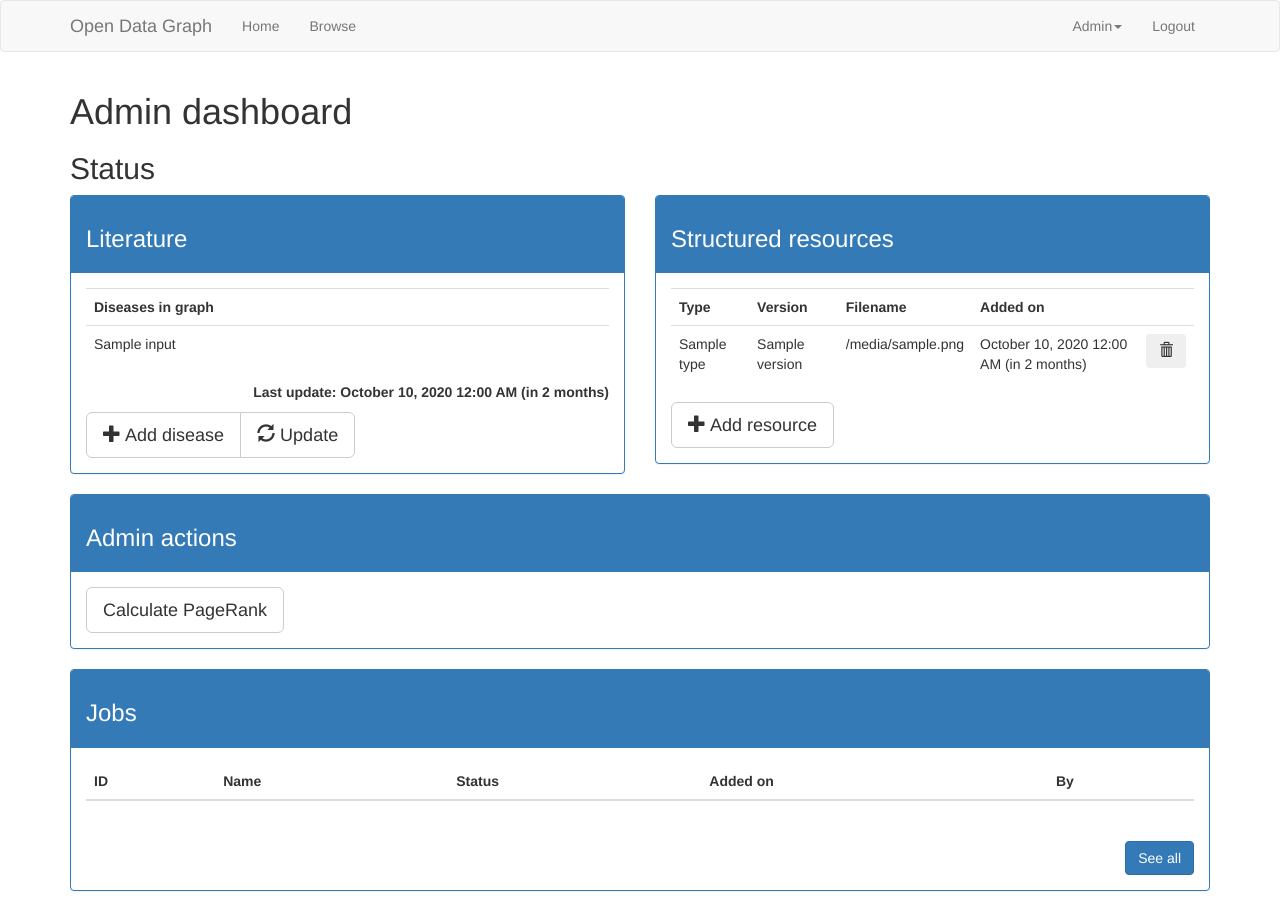
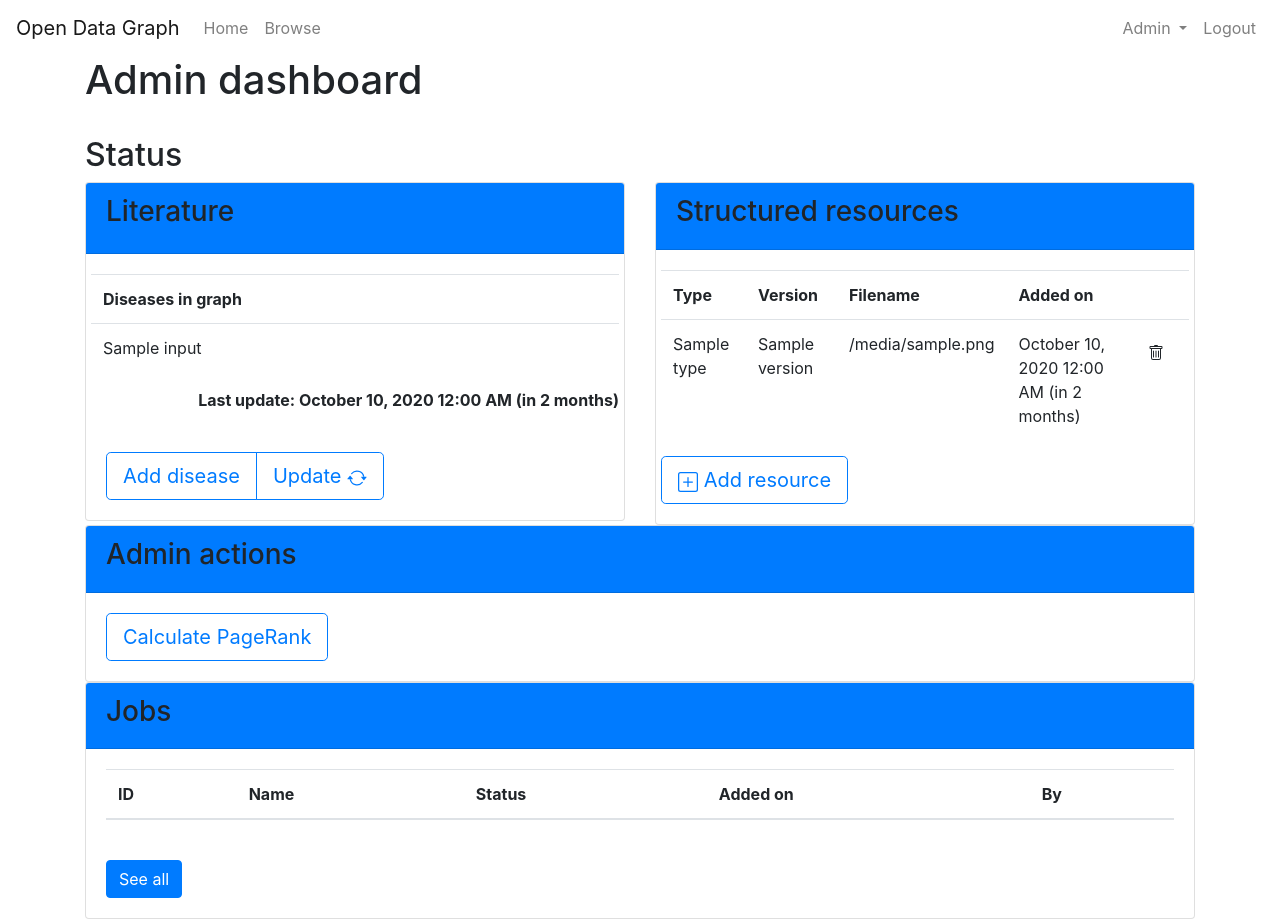
Before and after one commit to GyftakisK/OpenDataGraph, a Flask app: page /admin/ in a window 1280 px wide. Before the commit the page ends 891 px from the top, so only its background shows below. Run offline with Flask 2, Linux system fonts and the light colour scheme; a user stored in the database is signed in; tables that the repository leaves empty hold one stand-in row (values such as "Sample post"); a database or web service that is not in the repository returns one stand-in record (values such as "Sample title"); lists and menus that the app fills with data are empty; parts of the project's set-up code (start-up, migrations or seed data) failed here and were passed over; some libraries are stand-ins or nearby versions.

Commit message:
Update to Bootstrap 4.0 + browser fixes

```diff
--- a/app/templates/admin/dashboard.html
+++ b/app/templates/admin/dashboard.html
@@ -1,105 +1,141 @@
 {% extends 'base.html' %}
-{% import 'bootstrap/wtf.html' as wtf %}
+{% from 'bootstrap/form.html' import render_form %}
 
 {% block app_content %}
+
+    <div class="container">
         <h1>Admin dashboard</h1>
-    <div>
+        <br>
         <h2>Status</h2>
         <div id="resource-status" class="row">
             <div class="col-md-6">
-                <div class="panel panel-primary">
-                    <div class="panel-heading"><h3>Literature</h3></div>
-                    <div id="literature_panel_body" class="panel-body">
+                <div class="card">
+                    <div class="card-header bg-primary">
+                        <h3 class="card-title">Literature</h3>
+                    </div>
+                    <div id="literature_card_body" class="card-body">
+                        <div class="row">
                             <table class="table">
                                 <tr>
-                                <th>Diseases in graph</th>
+                                    <th scope="col">Diseases in graph</th>
                                 </tr>
                                 {% for mesh in mesh_terms %}
                                     <tr>
-                                <td>{{mesh}}</td>
+                                        <td>{{ mesh }}</td>
                                     </tr>
                                 {% endfor %}
                             </table>
+                        </div>
+                        <div class="row justify-content-end">
                             {% if last_update %}
-                        <p class="pull-right"><strong>Last update: {{ moment(last_update).format('LLL') }} ({{ moment(last_update).fromNow() }})</strong></p>
+                                <p class="pull-right"><strong>Last update: {{ moment(last_update).format('LLL') }}
+                                    ({{ moment(last_update).fromNow() }})</strong></p>
                             {% else %}
                                 <p class="pull-right"><strong>Last update: Never</strong></p>
                             {% endif %}
+                        </div>
                         <br>
                         <div class="btn-group">
-                            <button id="add_disease" type="button" class="btn btn-default btn-lg"
+                            <button id="add_disease" type="button" class="btn btn-outline-primary btn-lg"
                                     data-toggle="collapse" data-target="#add_disease_form"
                                     aria-expanded="false" aria-controls="add_disease_form">
                                 <span class="glyphicon glyphicon-plus"></span> Add disease
                             </button>
-                            <button id="update_literature_btn" type="button" class="btn btn-default btn-lg">
-                                <span class="glyphicon glyphicon-refresh" aria-hidden="true"></span> Update
+                            <button id="update_literature_btn" type="button"
+                                    class="btn btn-outline-primary btn-lg">
+                                Update
+                                <svg width="1em" height="1em" viewBox="0 0 16 16" class="bi bi-arrow-repeat"
+                                     fill="currentColor" xmlns="http://www.w3.org/2000/svg">
+                                    <path d="M11.534 7h3.932a.25.25 0 0 1 .192.41l-1.966 2.36a.25.25 0 0 1-.384 0l-1.966-2.36a.25.25 0 0 1 .192-.41zm-11 2h3.932a.25.25 0 0 0 .192-.41L2.692 6.23a.25.25 0 0 0-.384 0L.342 8.59A.25.25 0 0 0 .534 9z"></path>
+                                    <path fill-rule="evenodd"
+                                          d="M8 3c-1.552 0-2.94.707-3.857 1.818a.5.5 0 1 1-.771-.636A6.002 6.002 0 0 1 13.917 7H12.9A5.002 5.002 0 0 0 8 3zM3.1 9a5.002 5.002 0 0 0 8.757 2.182.5.5 0 1 1 .771.636A6.002 6.002 0 0 1 2.083 9H3.1z"></path>
+                                </svg>
                             </button>
                         </div>
-                        <div id="add_disease_form"  class="collapse multi-collapse">
+                        <div id="add_disease_form" class="collapse multi-collapse">
                             <br>
-                            {{ wtf.quick_form(form_literature) }}
+                            {{ render_form(form_literature) }}
                         </div>
                     </div>
                 </div>
             </div>
             <div class="col-md-6">
-                <div class="panel panel-primary">
-                    <div class="panel-heading"><h3>Structured resources</h3></div>
-                    <div id="struct_panel_body" class="panel-body">
+                <div class="card card-primary">
+                    <div class="card-header bg-primary"><h3>Structured resources</h3></div>
+                    <div id="struct_card_body" class="card-body">
+                        <div class="row">
                             <table class="table" id="structTable">
                                 <tr>
-                                <th>Type</th>
-                                <th>Version</th>
-                                <th>Filename</th>
-                                <th>Added on</th>
-                                <th></th>
+                                    <th scope="col">Type</th>
+                                    <th scope="col">Version</th>
+                                    <th scope="col">Filename</th>
+                                    <th scope="col">Added on</th>
+                                    <th scope="col"></th>
                                 </tr>
                                 {% for struct in structured_resources %}
                                     <tr>
-                                <td>{{struct['type']}}</td>
-                                <td>{{struct['version']}}</td>
-                                <td>{{struct['filename']}}</td>
-                                <td>{{ moment(struct['last_update']).format('LLL') }} ({{ moment(struct['last_update']).fromNow() }})</td>
-                                <td><button type="submit" class="btn removeButton">
-                                    <span class="glyphicon glyphicon-trash"></span></button></td>
+                                        <td>{{ struct['type'] }}</td>
+                                        <td>{{ struct['version'] }}</td>
+                                        <td>{{ struct['filename'] }}</td>
+                                        <td>{{ moment(struct['last_update']).format('LLL') }}
+                                            ({{ moment(struct['last_update']).fromNow() }})
+                                        </td>
+                                        <td>
+                                            <button type="submit" class="btn removeButton align-items-center">
+                                                <svg width="1em" height="1em" viewBox="0 0 16 16" class="bi bi-trash"
+                                                     fill="currentColor" xmlns="http://www.w3.org/2000/svg">
+                                                    <path d="M5.5 5.5A.5.5 0 0 1 6 6v6a.5.5 0 0 1-1 0V6a.5.5 0 0 1 .5-.5zm2.5 0a.5.5 0 0 1 .5.5v6a.5.5 0 0 1-1 0V6a.5.5 0 0 1 .5-.5zm3 .5a.5.5 0 0 0-1 0v6a.5.5 0 0 0 1 0V6z"></path>
+                                                    <path fill-rule="evenodd"
+                                                          d="M14.5 3a1 1 0 0 1-1 1H13v9a2 2 0 0 1-2 2H5a2 2 0 0 1-2-2V4h-.5a1 1 0 0 1-1-1V2a1 1 0 0 1 1-1H6a1 1 0 0 1 1-1h2a1 1 0 0 1 1 1h3.5a1 1 0 0 1 1 1v1zM4.118 4L4 4.059V13a1 1 0 0 0 1 1h6a1 1 0 0 0 1-1V4.059L11.882 4H4.118zM2.5 3V2h11v1h-11z"></path>
+                                                </svg>
+                                            </button>
+                                        </td>
                                     </tr>
                                 {% endfor %}
                             </table>
-                        <button id="add_resource" type="button" class="btn btn-default btn-lg"
+                            <button id="add_resource" type="button"
+                                    class="btn btn-outline-primary btn-lg align-items-center"
                                     data-toggle="collapse" data-target="#add_resource_forms"
                                     aria-expanded="false" aria-controls="add_resource_forms">
-                            <span class="glyphicon glyphicon-plus"></span> Add resource
+                                <svg width="1em" height="1em" viewBox="0 0 16 16" class="bi bi-plus-square"
+                                     fill="currentColor" xmlns="http://www.w3.org/2000/svg">
+                                    <path fill-rule="evenodd"
+                                          d="M14 1H2a1 1 0 0 0-1 1v12a1 1 0 0 0 1 1h12a1 1 0 0 0 1-1V2a1 1 0 0 0-1-1zM2 0a2 2 0 0 0-2 2v12a2 2 0 0 0 2 2h12a2 2 0 0 0 2-2V2a2 2 0 0 0-2-2H2z"/>
+                                    <path fill-rule="evenodd"
+                                          d="M8 4a.5.5 0 0 1 .5.5v3h3a.5.5 0 0 1 0 1h-3v3a.5.5 0 0 1-1 0v-3h-3a.5.5 0 0 1 0-1h3v-3A.5.5 0 0 1 8 4z"/>
+                                </svg>
+                                Add resource
                             </button>
                             <div id="add_resource_forms" class="collapse multi-collapse">
                                 <br>
-                            {{ wtf.quick_form(form_drugbank) }}
+                                {{ render_form(form_drugbank) }}
                                 <br>
                                 <p><strong>OR</strong></p>
                                 <br>
-                            {{ wtf.quick_form(form_obo) }}
+                                {{ render_form(form_obo) }}
                             </div>
                         </div>
                     </div>
                 </div>
             </div>
-        <div id="admin-actions" class="row" >
+        </div>
+        <div id="admin-actions" class="row">
             <div class="col-md-12">
-                <div class="panel panel-primary">
-                    <div class="panel-heading"><h3>Admin actions</h3></div>
-                    <div class="panel-body">
-                        <button id="calculate_pagerank" type="button" class="btn btn-default btn-lg">
+                <div class="card card-primary">
+                    <div class="card-header bg-primary"><h3>Admin actions</h3></div>
+                    <div class="card-body">
+                        <button id="calculate_pagerank" type="button" class="btn btn-outline-primary btn-lg">
                             Calculate PageRank
                         </button>
                     </div>
                 </div>
             </div>
         </div>
-        <div id="job-status" class="row" >
+        <div id="job-status" class="row">
             <div class="col-md-12">
-                <div class="panel panel-primary">
-                    <div class="panel-heading"><h3>Jobs</h3></div>
-                    <div class="panel-body">
+                <div class="card card-primary">
+                    <div class="card-header bg-primary"><h3>Jobs</h3></div>
+                    <div class="card-body">
                         <table id="job-status-table" class="table table-hover">
                             <thead>
                             <tr>
@@ -116,8 +152,8 @@
                                     data-html="true"
                                     data-placement="bottom"
                                     title="<p><b> Inputs: </b> {{ job['task_inputs'] }}</p>">
-                                    <td>{{job['task_id']}}</td>
-                                    <td>{{job['task_name']}}</td>
+                                    <td>{{ job['task_id'] }}</td>
+                                    <td>{{ job['task_name'] }}</td>
                                     {% if job['status'] == "SUCCESS" %}
                                         <td style="background: #0f590d; color: #0c0c0c">
                                             {% elif job['status'] == "FAILURE" %}
@@ -125,16 +161,19 @@
                                             {% else %}
                                         <td style="background: #df8505; color: #0c0c0c">
                                     {% endif %}
-                                        <strong>{{job['status']}}</strong>
+                                    <strong>{{ job['status'] }}</strong>
                                     </td>
-                                    <td>{{ moment(job['added_on']).format('LLL') }} ({{ moment(job['added_on']).fromNow() }})</td>
-                                    <td>{{job['user_email']}}</td>
+                                    <td>{{ moment(job['added_on']).format('LLL') }}
+                                        ({{ moment(job['added_on']).fromNow() }})
+                                    </td>
+                                    <td>{{ job['user_email'] }}</td>
                                 </tr>
                             {% endfor %}
                             </tbody>
                         </table>
                         <br>
-                        <a href="{{ url_for('admin.monitor_jobs') }}" class="btn btn-primary stretched-link pull-right">See all</a>
+                        <a href="{{ url_for('admin.monitor_jobs') }}" class="btn btn-primary stretched-link pull-right">See
+                            all</a>
                     </div>
                 </div>
             </div>
@@ -152,35 +191,37 @@
 
         function update_literature() {
             updateLiteratureBtn.html('<img src="{{ url_for('static', filename='loading.gif') }}">');
-            $.post("{{ url_for('admin.update_literature') }}", function(data) {
+            $.post("{{ url_for('admin.update_literature') }}", function (data) {
                 let old_button = '<span class="glyphicon glyphicon-refresh" aria-hidden="true"></span> Update';
                 $('#update_literature_btn').html(old_button);
                 $('#content').prepend('<div class="alert alert-success" role="alert">' + data.message + '</div>')
             });
         }
+
         updateLiteratureBtn.click(update_literature);
-        $(document).ready(function(){
+        $(document).ready(function () {
             $('[data-toggle="tooltip"]').tooltip();
         });
 
         const calculatePagerankBtn = $('#calculate_pagerank');
+
         function calculate_pagerank() {
-            $.post("{{ url_for('admin.calculate_pagerank') }}", function(data) {
+            $.post("{{ url_for('admin.calculate_pagerank') }}", function (data) {
                 $('#content').prepend('<div class="alert alert-success" role="alert">' + data.message + '</div>')
             });
         }
+
         calculatePagerankBtn.click(calculate_pagerank);
 
-        $('#structTable').on('click', '.removeButton', function(events){
+        $('#structTable').on('click', '.removeButton', function (events) {
             let type = $(this).closest('tr').find('td').eq(0).html();
             let version = $(this).closest('tr').find('td').eq(1).html();
             let button = $(this);
-            $.post("{{ url_for('admin.remove_resource') }}", {type : type, version : version}, function(data) {
+            $.post("{{ url_for('admin.remove_resource') }}", {type: type, version: version}, function (data) {
                 if (data.return_code === 'SUCCESS') {
                     $('#content').prepend('<div class="alert alert-success" role="alert">' + data.message + '</div>');
                     button.closest('tr').remove();
-                }
-                else {
+                } else {
                     $('#content').prepend('<div class="alert alert-danger" role="alert">' + data.message + '</div>');
                 }
             });
--- a/app/templates/base.html
+++ b/app/templates/base.html
@@ -1,57 +1,68 @@
-{% extends 'bootstrap/base.html' %}
+<!doctype html>
+<html lang="en">
+    <head>
+        {% block head %}
+        <!-- Required meta tags -->
+        <meta charset="utf-8">
+        <meta name="viewport" content="width=device-width, initial-scale=1, shrink-to-fit=no">
+        <link href="http://code.jquery.com/ui/1.10.2/themes/smoothness/jquery-ui.css" rel="Stylesheet"></link>
 
-{% block head %}
-{{super()}}
-<link href="http://code.jquery.com/ui/1.10.2/themes/smoothness/jquery-ui.css" rel="Stylesheet"></link>
+        {% block styles %}
+            <!-- Bootstrap CSS -->
+            {{ bootstrap.load_css() }}
         {% endblock %}
 
         {% block title %}
+        <title>
             {% if title %}{{ title }} - Open Data Graph{% else %}Welcome to Open Data Graph{% endif %}
+        </title>
         {% endblock %}
-
+        {% endblock %}
+    </head>
+    <body>
         {% block navbar %}
-    <nav class="navbar navbar-default">
-        <div class="container">
-            <div class="navbar-header">
-                <button type="button" class="navbar-toggle collapsed" data-toggle="collapse" data-target="#bs-example-navbar-collapse-1" aria-expanded="false">
-                    <span class="sr-only">Toggle navigation</span>
-                    <span class="icon-bar"></span>
-                    <span class="icon-bar"></span>
-                    <span class="icon-bar"></span>
+        <nav class="navbar navbar-expand-md navbar-light">
+            <a class="navbar-brand" href="{{ url_for('main.index') }}">Open Data Graph</a>
+            <button class="navbar-toggler" type="button" data-toggle="collapse"
+                    data-target="#navbarNav" aria-controls="navbarNav"
+                    aria-expanded="false" aria-label="Toggle navigation">
+              <span class="navbar-toggler-icon"></span>
             </button>
-                <a class="navbar-brand" href="{{ url_for('main.index') }}">Open Data Graph</a>
-            </div>
-            <div class="collapse navbar-collapse" id="bs-example-navbar-collapse-1">
-                <ul class="nav navbar-nav">
-                    <li><a href="{{ url_for('main.index') }}">Home</a></li>
-                    <li><a href="{{ url_for('main.browse') }}">Browse</a></li>
+            <div class="collapse navbar-collapse" id="navbarNav">
+                <ul class="navbar-nav mr-auto">
+                    <li class="nav-item">
+                        <a class="nav-link" href="{{ url_for('main.index') }}">Home</a>
+                    </li>
+                    <li class="nav-item">
+                        <a class="nav-link" href="{{ url_for('main.browse') }}">Browse</a>
+                    </li>
                 </ul>
-                <ul class="nav navbar-nav navbar-right">
+                <ul class="navbar-nav navbar-right">
                     {% if current_user.is_authenticated and current_user.is_admin %}
-                    <li class="dropdown">
-                        <a class="dropdown-toggle" data-toggle="dropdown" href="#">
+                    <li class="nav-item dropdown">
+                        <a class="nav-link dropdown-toggle"
+                           data-toggle="dropdown" href="#" id=adminDropdown">
                             Admin<span class="caret"></span>
                         </a>
-                        <ul class="dropdown-menu">
-                            <li><a href="{{ url_for('admin.admin') }}">Dashboard</a></li>
-                            <li><a href="{{ url_for('admin.monitor_jobs') }}">Job Monitor</a></li>
+                        <ul class="dropdown-menu" aria-labelledby="adminDropdown">
+                            <a class="dropdown-item" href="{{ url_for('admin.admin') }}">Dashboard</a>
+                            <a class="dropdown-item" href="{{ url_for('admin.monitor_jobs') }}">Job Monitor</a>
 
                         </ul>
                     </li>
                     {% endif %}
                     {% if current_user.is_anonymous %}
-                    <li><a href="{{ url_for('auth.login') }}">Login</a></li>
+                    <li><a class="nav-link" href="{{ url_for('auth.login') }}">Login</a></li>
                     {% else %}
-                    <li><a href="{{ url_for('auth.logout') }}">Logout</a></li>
+                    <li><a class="nav-link" href="{{ url_for('auth.logout') }}">Logout</a></li>
                     {% endif %}
                 </ul>
             </div>
-        </div>
         </nav>
         {% endblock %}
-
+        <!-- Your page content -->
         {% block content %}
-    <div id="content" class="container">
+            <div id="content" class="container-fluid">
             {% with messages = get_flashed_messages(with_categories=true) %}
                 {% if messages %}
                     {% for category, message in messages %}
@@ -59,21 +70,17 @@
                     {% endfor %}
                 {% endif %}
             {% endwith %}
-<!--        {% with messages = get_flashed_messages() %}-->
-<!--        {% if messages %}-->
-<!--            {% for message in messages %}-->
-<!--            <div class="alert alert-info" role="alert">{{ message }}</div>-->
-<!--            {% endfor %}-->
-<!--        {% endif %}-->
-<!--        {% endwith %}-->
+            </div>
 
         {# application content needs to be provided in the app_content block #}
         {% block app_content %}{% endblock %}
-    </div>
         {% endblock %}
 
         {% block scripts %}
             {{ moment.include_jquery() }}
             {{ moment.include_moment() }}
-{{ super() }}
+            <!-- Optional JavaScript -->
+            {{ bootstrap.load_js() }}
         {% endblock %}
+    </body>
+</html>
```
Also changed, not shown: app/templates/admin/monitor_jobs.html (+7 -6 lines), app/templates/auth/login.html (+12 -10 lines), app/templates/auth/register.html (+4 -5 lines), app/templates/auth/reset_password.html (+4 -4 lines), app/templates/auth/reset_password_request.html (+4 -4 lines), app/templates/main/browse.html (+68 -42 lines), requirements.txt (+15 -3 lines). Lines whose indentation alone changed are shown as unchanged.
